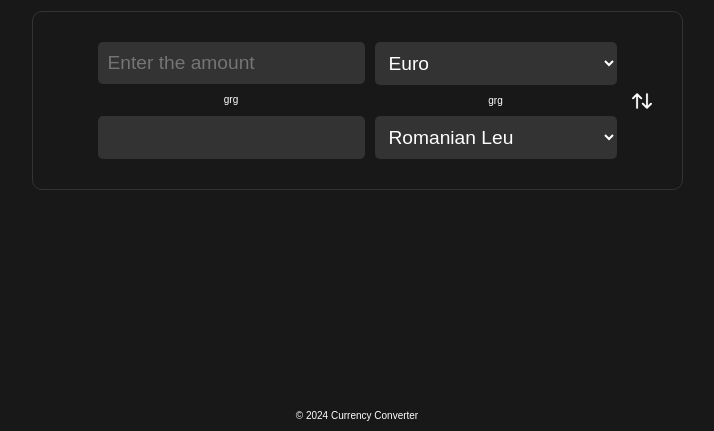
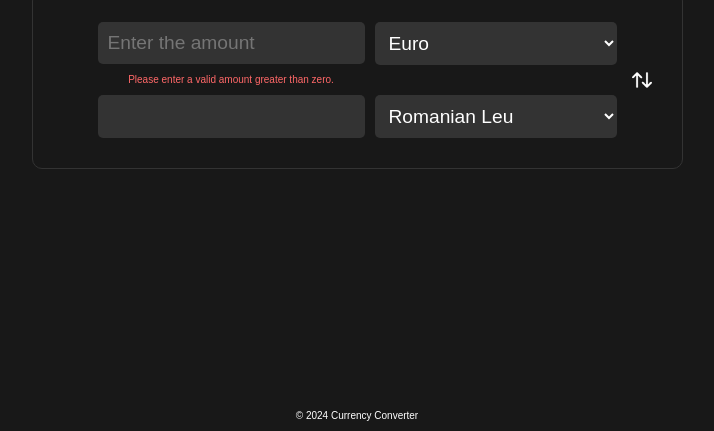
Before and after one commit to RalucaSpt/currencyconverter, a plain HTML site: page index.html in a window 1280 px wide. Both pictures are taken after a click on the button 924 px from the left and 448 px from the top of the page. Shown: the part 369-800 px from the top of the page, without its empty margins (283-997 px from the left). Drawn offline with Linux system fonts and the light colour scheme; no server answers.

Commit message:
Refactor input element structure and fix error messages

```diff
--- a/index.html
+++ b/index.html
@@ -20,12 +20,12 @@
                     <div id="input-element">
                         <div>
                             <input id="input-amount" type="number" placeholder="Enter the amount">
-                            <p id="error">grg</p>
+                            <p id="error"></p>
                         </div>
                         <div>
                             <select class="input-currency">
                             </select>
-                            <p id="error">grg</p>
+                            <p id="error"></p>
                         </div>
                     </div>
                     <div>
--- a/script.js
+++ b/script.js
@@ -107,11 +107,27 @@ function useCachedRates() {
     }
 }
 
+function validateInput(amount) {
+    if (isNaN(amount) || amount <= 0 ) {
+        return false;
+    }
+    return true;
+}
+
 
 function convertCurrency() {
     const inputCurrency = inputCurrencyElement.value;
     const outputCurrency = outputCurrencyElement.value;
     const inputAmount = parseFloat(inputAmountElement.value);
+    const errorElement = document.getElementById('error');
+
+    errorElement.innerHTML='';
+
+    if (!validateInput(inputAmount)) {
+        errorElement.textContent = 'Please enter a valid amount greater than zero.';
+        outputAmountElement.value = '';
+        return;
+    }
 
     const inputRate = exchangeRates[inputCurrency];
     const outputRate = exchangeRates[outputCurrency];
--- a/styles.css
+++ b/styles.css
@@ -66,6 +66,7 @@ select, input {
     font-size:x-small;
     padding: 0;
     margin: 0;
+    color: rgb(255, 104, 104);
 }
 
 .small-text {
```
